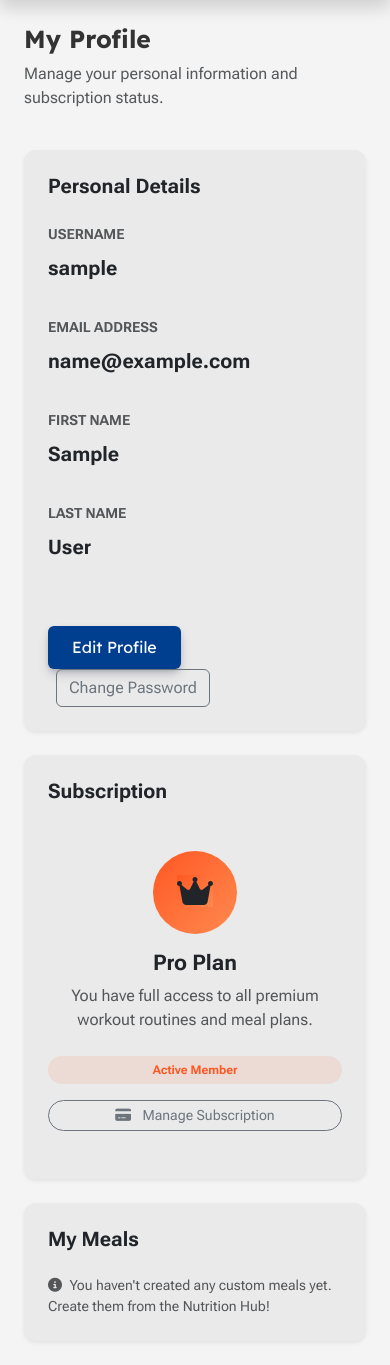
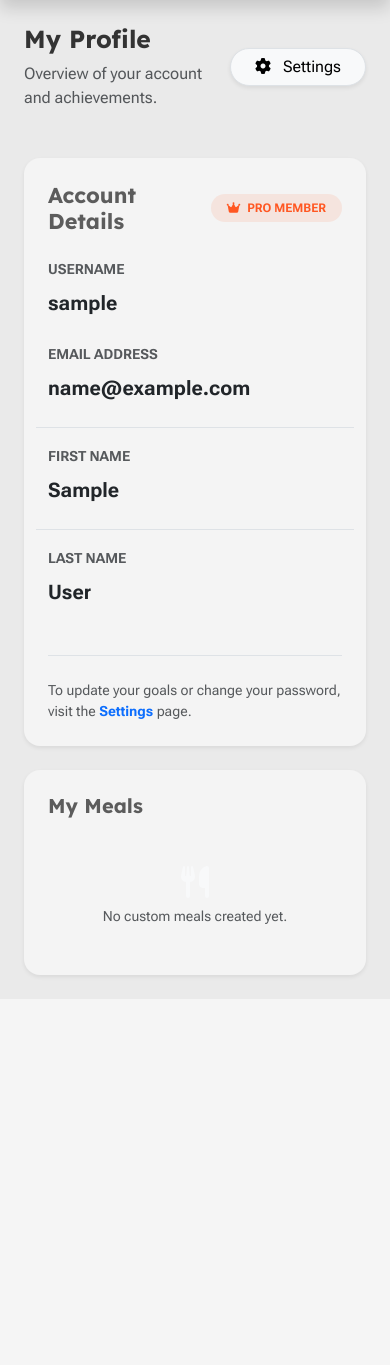
Before and after one commit to mlucasmichel/FitTrack-Pro, a Django app: page /accounts/profile/ in a window 390 px wide. Shown: the part 72-1437 px from the top of the page. After the commit the page ends 1052 px from the top, so only its background shows below. Run offline with Django 5.2, Linux system fonts and the light colour scheme; a user stored in the database is signed in; data comes from the database, SQL or seed files in the repository; tables that the repository leaves empty hold one stand-in row (values such as "Sample post"); parts of the project's set-up code (start-up, migrations or seed data) failed here and were passed over; some libraries are stand-ins or nearby versions.

Commit message:
Enhance profile and settings pages with improved layout and user messaging

```diff
--- a/accounts/templates/accounts/profile.html
+++ b/accounts/templates/accounts/profile.html
@@ -3,101 +3,103 @@
 {% block title %}My Profile{% endblock %}
 
 {% block content %}
-<div class="row">
-    <div class="col-12 mb-4">
+<!-- Profile Header -->
+<div class="row align-items-center mb-5">
+    <div class="col">
         <h1 class="h2 fw-bold">My Profile</h1>
-        <p class="text-muted">Manage your personal information and subscription status.</p>
+        <p class="text-muted mb-0">Overview of your account and achievements.</p>
+    </div>
+    <div class="col-auto">
+        <!-- Settings button -->
+        <a href="{% url 'settings' %}" class="btn btn-light rounded-pill border shadow-sm px-4">
+            <i class="fas fa-cog me-2"></i> Settings
+        </a>
     </div>
 </div>
 
 <div class="row g-4">
-    <!-- Profile Info Card -->
+    <!-- User Summary -->
     <div class="col-lg-8">
-        <div class="card border-0 shadow-sm p-4 h-100">
-            <div class="fw-bold mb-4 h5">Personal Details</div>
-            <div class="row g-3">
+        <div class="card border-0 shadow-sm rounded-4 p-4 p-md-5 h-100">
+            <div class="d-flex justify-content-between align-items-center mb-4">
+                <h4 class="fw-bold mb-0">Account Details</h4>
+                <!-- Subscription Badge -->
+                {% if user.subscription.status == 'active' %}
+                    <span class="badge rounded-pill px-3 py-2 fw-bold" style="background-color: rgba(255, 87, 34, 0.1); color: var(--primary-100);">
+                        <i class="fas fa-crown me-1"></i> PRO MEMBER
+                    </span>
+                {% else %}
+                    <span class="badge bg-light text-muted border rounded-pill px-3 py-2 fw-bold">FREE PLAN</span>
+                {% endif %}
+            </div>
+
+            <div class="row g-4">
                 <div class="col-md-6">
                     <label class="form-label small fw-bold text-muted text-uppercase">Username</label>
-                    <p class="fs-5 fw-bold">{{ user.username }}</p>
+                    <p class="fs-5 fw-bold mb-0 text-dark">{{ user.username }}</p>
                 </div>
                 <div class="col-md-6">
                     <label class="form-label small fw-bold text-muted text-uppercase">Email Address</label>
-                    <p class="fs-5 fw-bold">{{ user.email }}</p>
+                    <p class="fs-5 fw-bold mb-0 text-dark">{{ user.email }}</p>
                 </div>
-                <div class="col-md-6">
+                <div class="col-md-6 border-top pt-3">
                     <label class="form-label small fw-bold text-muted text-uppercase">First Name</label>
-                    <p class="fs-5 fw-bold">{{ user.first_name|default:"Not set" }}</p>
+                    <p class="fs-5 fw-bold mb-0 text-dark">{{ user.first_name|default:"Not set" }}</p>
                 </div>
-                <div class="col-md-6">
+                <div class="col-md-6 border-top pt-3">
                     <label class="form-label small fw-bold text-muted text-uppercase">Last Name</label>
-                    <p class="fs-5 fw-bold">{{ user.last_name|default:"Not set" }}</p>
+                    <p class="fs-5 fw-bold mb-0 text-dark">{{ user.last_name|default:"Not set" }}</p>
                 </div>
             </div>
-            <div class="mt-5">
-                <a href="#" class="btn btn-primary">Edit Profile</a>
-                <a href="{% url 'account_change_password' %}" class="btn btn-outline-secondary ms-2">Change Password</a>
+
+            <div class="mt-5 pt-4 border-top">
+                <p class="small text-muted mb-0">
+                    To update your goals or change your password, visit the
+                    <a href="{% url 'settings' %}" class="fw-bold text-primary text-decoration-none">
+                        Settings
+                    </a>
+                    page.
+                </p>
             </div>
         </div>
     </div>
 
+    <!-- User-Created Content -->
     <div class="col-lg-4">
-        <!-- Subscription Status Card -->
-        <div class="card border-0 shadow-sm p-4">
-            <div class="fw-bold mb-4 h5">Subscription</div>
-            <div class="text-center py-4">
-                {% if user.subscription.status == 'active' %}
-                    <div class="rounded-circle d-inline-block bg-primary bg-gradient bg-opacity-10 border-0 p-4 mb-3">
-                        <i class="fas fa-crown fa-2x bg-primary bg-gradient fw-bold"></i>
-                    </div>
-                    <div class="fw-bold h4">Pro Plan</div>
-                    <p class="text-muted mb-4">You have full access to all premium workout routines and meal plans.</p>
-                    <div class="d-grid gap-2">
-                        <span class="badge rounded-pill py-2 fw-bold" style="background-color: rgba(255, 87, 34, 0.1); color: var(--primary-100);">
-                            Active Member
-                        </span>
-                        <a href="{% url 'manage_subscription' %}" class="btn btn-sm btn-outline-secondary rounded-pill mt-2">
-                            <i class="fas fa-credit-card me-2"></i> Manage Subscription
-                        </a>
-                    </div>
-                {% else %}
-                    <div class="rounded-circle bg-light d-inline-block p-4 mb-3">
-                        <i class="fas fa-user fa-2x text-muted"></i>
-                    </div>
-                    <div class="fw-bold h4">Free Plan</div>
-                    <p class="text-muted mb-4">Upgrade to unlock all premium workout and meal plans.</p>
-                    <div class="d-grid">
-                        <a href="{% url 'pricing' %}" class="btn btn-warning py-2 fw-bold shadow-sm rounded-pill text-dark">
-                            Upgrade to Pro
-                        </a>
-                    </div>
-                {% endif %}
-            </div>
-        </div>
-
         <!-- Meals Management Card -->
-        <div class="card border-0 shadow-sm p-4 mt-4">
-            <div class="fw-bold mb-4 h5">My Meals</div>
+        <div class="card border-0 shadow-sm rounded-4 p-4">
+            <h5 class="fw-bold mb-4">My Meals</h5>
 
             <div class="list-group list-group-flush">
                 {% for meal in custom_meals %}
                     <div class="list-group-item px-0 d-flex justify-content-between align-items-center border-bottom border-light bg-transparent p-3">
                         <div>
-                            <div class="mb-0 fw-bold h6">{{ meal.name }}</div>
+                            <h6 class="mb-0 fw-bold">{{ meal.name }}</h6>
                             <span class="small text-muted">{{ meal.calories }} kcal</span>
                         </div>
-                        <!-- Link to Edit View -->
-                        <a href="{% url 'edit_custom_meal' meal.id %}" class="btn btn-sm btn-light rounded-circle text-primary">
+                        <!-- Link to Edit Meal -->
+                        <a href="{% url 'edit_custom_meal' meal.id %}" class="btn btn-sm btn-light rounded-circle text-primary" title="Edit Meal">
                             <i class="fas fa-pen"></i>
                         </a>
                     </div>
                 {% empty %}
-                    <p class="text-muted small mb-0"><i class="fas fa-info-circle me-1"></i>
-                        You haven't created any custom meals yet. Create them from the Nutrition Hub!
-                    </p>
+                    <div class="text-center py-4">
+                        <i class="fas fa-utensils fa-2x mb-2 text-light"></i>
+                        <p class="text-muted small mb-0">No custom meals created yet.</p>
+                    </div>
                 {% endfor %}
             </div>
         </div>
 
+        <!-- Quick CTA Card for Free Users -->
+        {% if user.subscription.status != 'active' %}
+            <div class="card border-0 shadow-sm rounded-4 p-4 mt-4 bg-brand-primary text-white">
+                <h6 class="fw-bold mb-2">Upgrade to Pro</h6>
+                <p class="small opacity-75 mb-3">Unlock unlimited meal logging and professional routines.</p>
+                <a href="{% url 'pricing' %}" class="btn btn-light btn-sm w-100 rounded-pill fw-bold">Learn More</a>
+            </div>
+        {% endif %}
+
     </div>
 </div>
 {% endblock %}
--- a/fittrack_pro/settings.py
+++ b/fittrack_pro/settings.py
@@ -33,7 +33,7 @@ RAPIDAPI_KEY = os.environ.get('RAPIDAPI_KEY')
 RAPIDAPI_HOST = os.environ.get('RAPIDAPI_HOST')
 
 # SECURITY WARNING: don't run with debug turned on in production!
-DEBUG = True
+DEBUG = False
 
 ALLOWED_HOSTS = ['localhost', '127.0.0.1', '.herokuapp.com', '.stripe.com']
 
--- a/static/css/style.css
+++ b/static/css/style.css
@@ -39,7 +39,7 @@
 /* --- Global Styles --- */
 body {
   font-family: var(--font-secondary);
-  background-color: var(--bg-100);
+  background-color: var(--bg-200);
   color: var(--text-100);
   margin: 0;
   padding: 0;
@@ -181,7 +181,7 @@ main {
 
 /* --- Components --- */
 .card {
-  background-color: var(--bg-200);
+  background-color: var(--bg-100);
   border: none;
   box-shadow: var(--float-shadow);
   border-radius: 12px;
--- a/templates/base.html
+++ b/templates/base.html
@@ -63,7 +63,7 @@
                             </a>
                         </li>
                         <li class="nav-item mt-2">
-                            <a class="nav-link text-muted small rounded-pill" href="#">
+                            <a class="nav-link text-muted small rounded-pill {% if request.resolver_match.url_name == 'settings' %}active{% endif %}" href="{% url 'settings' %}">
                                 <i class="fas fa-cog me-2"></i> Settings
                             </a>
                         </li>
```
Also changed, not shown: accounts/templates/accounts/settings.html (+5 -5 lines).
